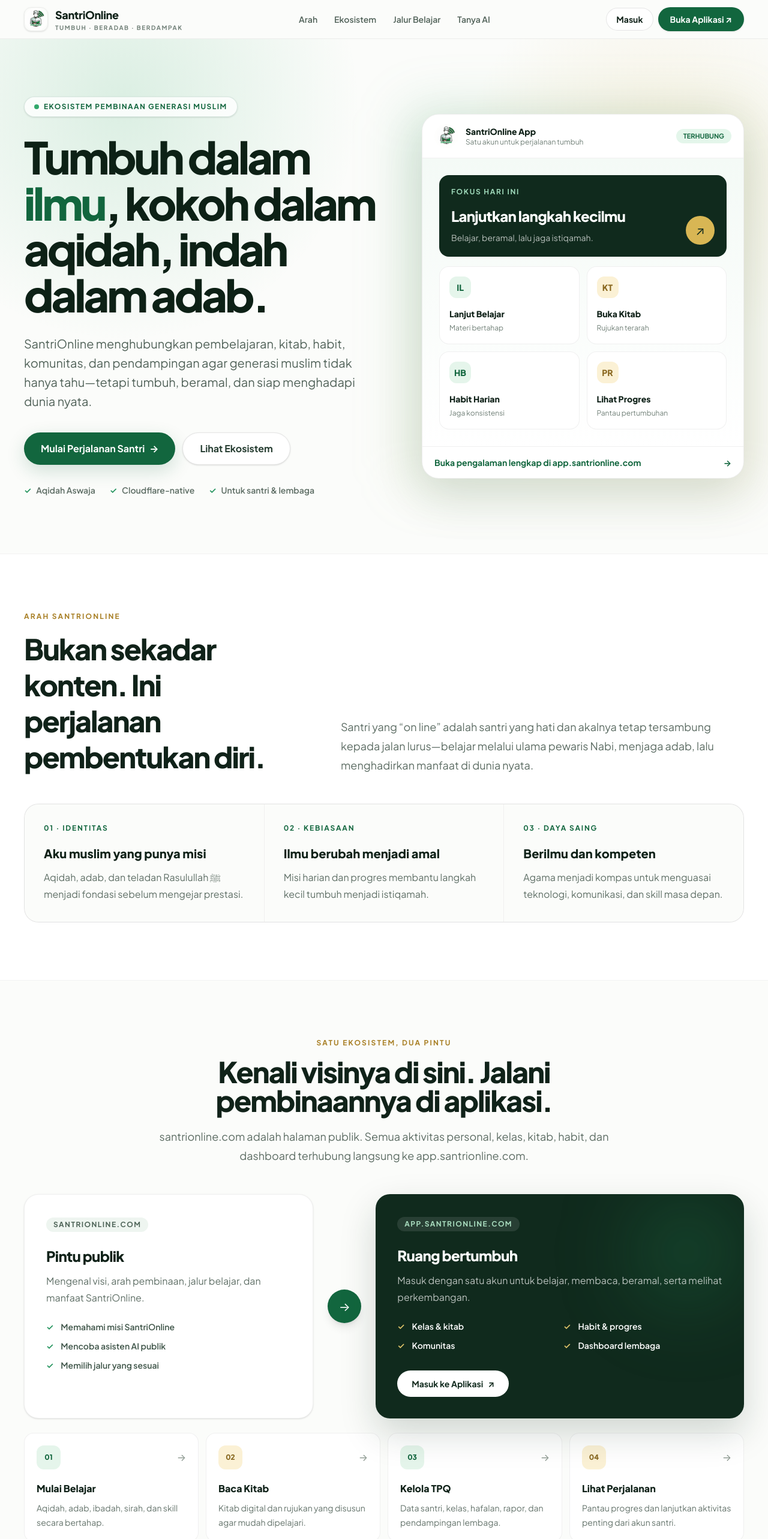
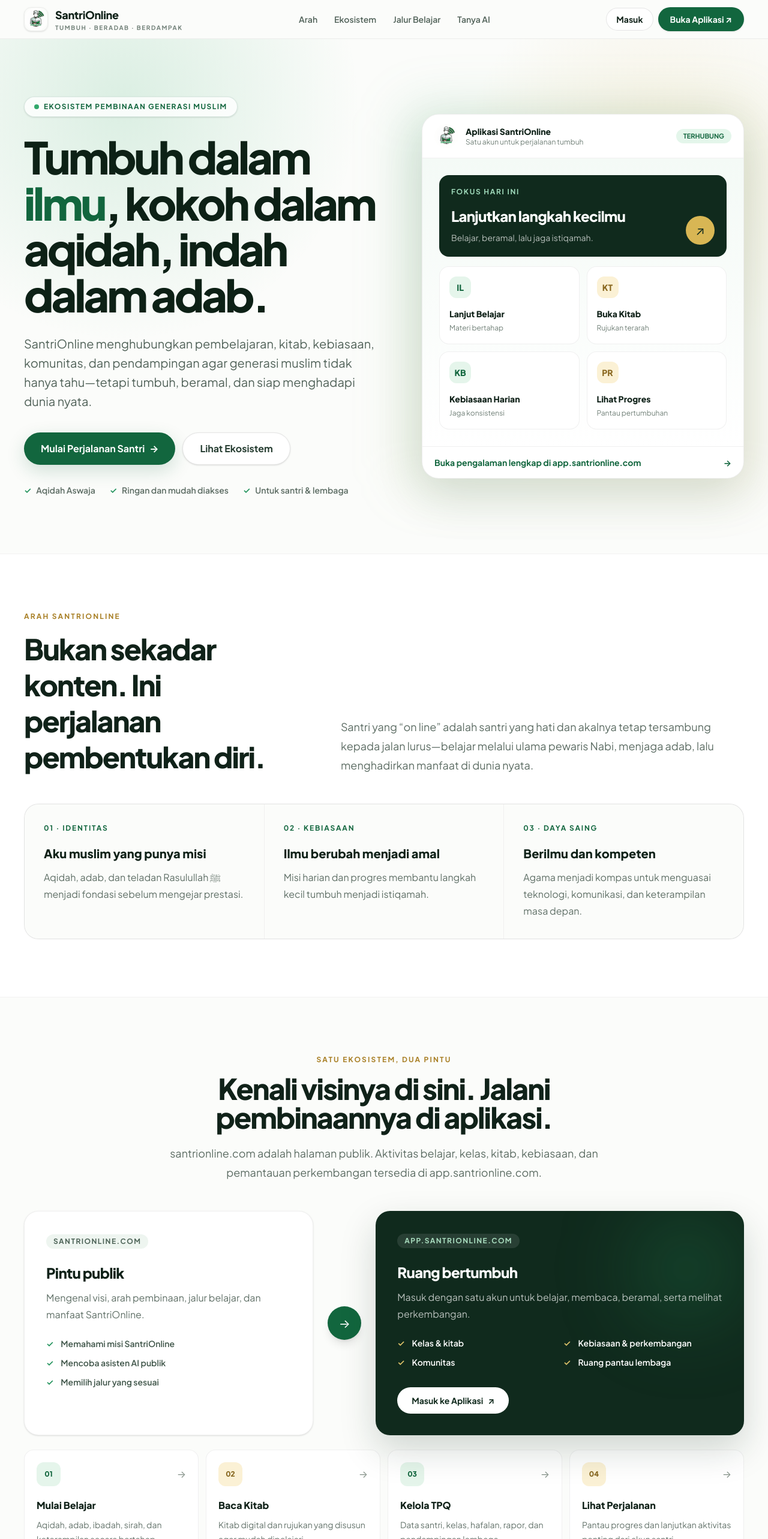
Before and after one commit to Santrionlinecom/web, a SvelteKit app: page / in a window 1280 px wide. Shown: the top 2566 px of the page at 60% size. Built offline with nearby package versions, Linux system fonts and the light colour scheme.

Commit message:
fix: simplify public-facing language

```diff
--- a/package.json
+++ b/package.json
@@ -10,6 +10,7 @@
 		"deploy:pages": "wrangler pages deploy .svelte-kit/cloudflare --project-name web",
 		"prepare": "svelte-kit sync || echo ''",
 		"check": "wrangler types --check && svelte-kit sync && svelte-check --tsconfig ./tsconfig.json",
+		"test": "node --test tests/*.test.mjs",
 		"check:watch": "svelte-kit sync && svelte-check --tsconfig ./tsconfig.json --watch",
 		"gen": "wrangler types"
 	},
--- a/src/routes/+page.svelte
+++ b/src/routes/+page.svelte
@@ -27,7 +27,7 @@
 	const appShortcuts = [
 		{
 			label: 'Mulai Belajar',
-			description: 'Aqidah, adab, ibadah, sirah, dan skill secara bertahap.',
+			description: 'Aqidah, adab, ibadah, sirah, dan keterampilan secara bertahap.',
 			href: `${appBaseUrl}/belajar`,
 			marker: '01',
 			accent: 'emerald'
@@ -72,8 +72,8 @@
 			marker: 'IL'
 		},
 		{
-			title: 'Skill dunia nyata',
-			description: 'Literasi digital, AI, komunikasi, menulis, dan problem solving untuk masa depan.',
+			title: 'Keterampilan dunia nyata',
+			description: 'Literasi digital, penggunaan AI secara bijak, komunikasi, menulis, dan pemecahan masalah.',
 			marker: 'SK'
 		},
 		{
@@ -82,8 +82,8 @@
 			marker: 'KO'
 		},
 		{
-			title: 'Habit yang terukur',
-			description: 'Misi, progres, streak, dan rapor pertumbuhan agar ilmu berubah menjadi amal.',
+			title: 'Kebiasaan yang terukur',
+			description: 'Misi, perkembangan, konsistensi, dan rapor pertumbuhan agar ilmu berubah menjadi amal.',
 			marker: 'HA'
 		}
 	];
@@ -101,7 +101,7 @@
 			name: 'Untuk Orang Tua & Mentor',
 			description: 'Mendampingi pertumbuhan ilmu, adab, hafalan, serta kebiasaan baik secara terarah.',
 			links: [
-				{ label: 'Masuk Dashboard', href: `${appBaseUrl}/dashboard` },
+				{ label: 'Pantau Perkembangan', href: `${appBaseUrl}/dashboard` },
 				{ label: 'Lihat Fitur', href: `${appBaseUrl}/fitur` }
 			]
 		},
@@ -162,15 +162,15 @@
 </script>
 
 <svelte:head>
-	<title>SantriOnline — Aqidah, Adab, Ilmu, dan Skill Generasi Muslim</title>
+	<title>SantriOnline — Aqidah, Adab, Ilmu, dan Keterampilan Generasi Muslim</title>
 	<meta
 		name="description"
-		content="SantriOnline adalah ekosistem pembinaan generasi muslim yang menghubungkan aqidah Aswaja, adab, amal, ilmu, skill, komunitas, dan habit dalam satu perjalanan belajar."
+		content="SantriOnline adalah ekosistem pembinaan generasi muslim yang menghubungkan aqidah Aswaja, adab, amal, ilmu, keterampilan, komunitas, dan kebiasaan dalam satu perjalanan belajar."
 	/>
 	<meta property="og:title" content="SantriOnline — Tumbuh dalam Ilmu, Adab, dan Amal" />
 	<meta
 		property="og:description"
-		content="Mulai perjalanan santri digital melalui kelas, kitab, habit, komunitas, dan pendampingan di app.santrionline.com."
+		content="Mulai perjalanan santri digital melalui kelas, kitab, kebiasaan, komunitas, dan pendampingan di app.santrionline.com."
 	/>
 	<link rel="canonical" href="https://santrionline.com/" />
 </svelte:head>
@@ -216,7 +216,7 @@
 				{/each}
 				<div class="mt-2 grid grid-cols-2 gap-2">
 					<a class="rounded-full border border-black/10 bg-white px-4 py-3 text-center text-sm font-bold" href={appLoginUrl}>Masuk</a>
-					<a class="rounded-full bg-[#12663e] px-4 py-3 text-center text-sm font-bold text-white" href={appBaseUrl}>Buka App ↗</a>
+					<a class="rounded-full bg-[#12663e] px-4 py-3 text-center text-sm font-bold text-white" href={appBaseUrl}>Buka Aplikasi ↗</a>
 				</div>
 			</nav>
 		{/if}
@@ -234,7 +234,7 @@
 					Tumbuh dalam <span class="text-[#12663e]">ilmu</span>, kokoh dalam aqidah, indah dalam adab.
 				</h1>
 				<p class="mt-7 max-w-2xl text-lg leading-8 text-[#52635a] sm:text-xl">
-					SantriOnline menghubungkan pembelajaran, kitab, habit, komunitas, dan pendampingan agar generasi muslim tidak hanya tahu—tetapi tumbuh, beramal, dan siap menghadapi dunia nyata.
+					SantriOnline menghubungkan pembelajaran, kitab, kebiasaan, komunitas, dan pendampingan agar generasi muslim tidak hanya tahu—tetapi tumbuh, beramal, dan siap menghadapi dunia nyata.
 				</p>
 
 				<div class="mt-9 flex flex-col gap-3 sm:flex-row">
@@ -248,7 +248,7 @@
 
 				<div class="mt-8 flex flex-wrap items-center gap-x-6 gap-y-3 text-sm font-semibold text-[#5d6d64]">
 					<span class="flex items-center gap-2"><span class="text-[#20925b]">✓</span> Aqidah Aswaja</span>
-					<span class="flex items-center gap-2"><span class="text-[#20925b]">✓</span> Cloudflare-native</span>
+					<span class="flex items-center gap-2"><span class="text-[#20925b]">✓</span> Ringan dan mudah diakses</span>
 					<span class="flex items-center gap-2"><span class="text-[#20925b]">✓</span> Untuk santri & lembaga</span>
 				</div>
 			</div>
@@ -260,7 +260,7 @@
 						<div class="flex items-center gap-3">
 							<img src={logo} alt="" class="size-10 rounded-xl object-cover" />
 							<div>
-								<p class="text-sm font-extrabold">SantriOnline App</p>
+								<p class="text-sm font-extrabold">Aplikasi SantriOnline</p>
 								<p class="text-xs text-[#718078]">Satu akun untuk perjalanan tumbuh</p>
 							</div>
 						</div>
@@ -291,8 +291,8 @@
 								<p class="mt-1 text-xs leading-5 text-[#718078]">Rujukan terarah</p>
 							</a>
 							<a class="rounded-2xl border border-black/[0.06] bg-white p-4 transition hover:-translate-y-0.5 hover:border-[#12663e]/30 hover:shadow-md" href={`${appBaseUrl}/beranda`}>
-								<span class="grid size-9 place-items-center rounded-xl bg-[#e5f5eb] text-sm font-black text-[#12663e]">HB</span>
-								<p class="mt-4 text-sm font-extrabold">Habit Harian</p>
+								<span class="grid size-9 place-items-center rounded-xl bg-[#e5f5eb] text-sm font-black text-[#12663e]">KB</span>
+								<p class="mt-4 text-sm font-extrabold">Kebiasaan Harian</p>
 								<p class="mt-1 text-xs leading-5 text-[#718078]">Jaga konsistensi</p>
 							</a>
 							<a class="rounded-2xl border border-black/[0.06] bg-white p-4 transition hover:-translate-y-0.5 hover:border-[#c29832]/30 hover:shadow-md" href={`${appBaseUrl}/dashboard`}>
@@ -338,7 +338,7 @@
 				<div class="bg-[#fbfcfa] p-7 sm:p-8">
 					<p class="text-xs font-bold uppercase tracking-[0.15em] text-[#12663e]">03 · Daya Saing</p>
 					<h3 class="mt-5 text-xl font-extrabold">Berilmu dan kompeten</h3>
-					<p class="mt-3 leading-7 text-[#607067]">Agama menjadi kompas untuk menguasai teknologi, komunikasi, dan skill masa depan.</p>
+					<p class="mt-3 leading-7 text-[#607067]">Agama menjadi kompas untuk menguasai teknologi, komunikasi, dan keterampilan masa depan.</p>
 				</div>
 			</div>
 		</div>
@@ -349,7 +349,7 @@
 			<div class="mx-auto max-w-3xl text-center">
 				<p class="text-xs font-bold uppercase tracking-[0.18em] text-[#a87f25]">Satu Ekosistem, Dua Pintu</p>
 				<h2 class="mt-4 text-3xl font-extrabold tracking-[-0.04em] sm:text-5xl">Kenali visinya di sini. Jalani pembinaannya di aplikasi.</h2>
-				<p class="mt-5 text-lg leading-8 text-[#5d6d64]">santrionline.com adalah halaman publik. Semua aktivitas personal, kelas, kitab, habit, dan dashboard terhubung langsung ke app.santrionline.com.</p>
+				<p class="mt-5 text-lg leading-8 text-[#5d6d64]">santrionline.com adalah halaman publik. Aktivitas belajar, kelas, kitab, kebiasaan, dan pemantauan perkembangan tersedia di app.santrionline.com.</p>
 			</div>
 
 			<div class="mt-12 grid gap-6 lg:grid-cols-[0.88fr_auto_1.12fr] lg:items-stretch">
@@ -375,9 +375,9 @@
 					<p class="relative mt-3 leading-7 text-white/70">Masuk dengan satu akun untuk belajar, membaca, beramal, serta melihat perkembangan.</p>
 					<ul class="relative mt-6 grid gap-3 text-sm font-semibold sm:grid-cols-2">
 						<li class="flex gap-3"><span class="text-[#e1c56a]">✓</span> Kelas & kitab</li>
-						<li class="flex gap-3"><span class="text-[#e1c56a]">✓</span> Habit & progres</li>
+						<li class="flex gap-3"><span class="text-[#e1c56a]">✓</span> Kebiasaan & perkembangan</li>
 						<li class="flex gap-3"><span class="text-[#e1c56a]">✓</span> Komunitas</li>
-						<li class="flex gap-3"><span class="text-[#e1c56a]">✓</span> Dashboard lembaga</li>
+						<li class="flex gap-3"><span class="text-[#e1c56a]">✓</span> Ruang pantau lembaga</li>
 					</ul>
 					<a class="relative mt-8 inline-flex items-center gap-2 rounded-full bg-white px-6 py-3 text-sm font-bold text-[#102a1d] transition hover:bg-[#e6f6ec]" href={appBaseUrl}>Masuk ke Aplikasi <span aria-hidden="true">↗</span></a>
 				</article>
@@ -404,7 +404,7 @@
 				<div class="lg:sticky lg:top-24">
 					<p class="text-xs font-bold uppercase tracking-[0.18em] text-[#a87f25]">Formula Pembinaan</p>
 					<h2 class="mt-4 text-3xl font-extrabold tracking-[-0.04em] sm:text-5xl">Dari keyakinan hingga kompetensi.</h2>
-					<p class="mt-5 text-lg leading-8 text-[#5d6d64]">Setiap bagian saling menguatkan. Skill tanpa adab kehilangan arah; ilmu tanpa amal kehilangan daya.</p>
+					<p class="mt-5 text-lg leading-8 text-[#5d6d64]">Setiap bagian saling menguatkan. Keterampilan tanpa adab kehilangan arah; ilmu tanpa amal kehilangan daya.</p>
 					<a class="mt-7 inline-flex items-center gap-2 rounded-full bg-[#12663e] px-6 py-3 text-sm font-bold text-white" href={`${appBaseUrl}/belajar`}>Jelajahi Jalur Belajar <span>→</span></a>
 				</div>
 
@@ -518,7 +518,7 @@
 	<div class="mx-auto grid max-w-7xl gap-8 md:grid-cols-[1fr_auto] md:items-end">
 		<div>
 			<a class="inline-flex items-center gap-3 font-extrabold text-[#102219]" href="/"><img src={logo} alt="Logo SantriOnline" class="size-10 rounded-xl object-cover" /> SantriOnline</a>
-			<p class="mt-4 max-w-lg text-sm leading-6">Mesin pembentuk identitas, adab, aqidah, amal, ilmu, dan skill generasi muslim.</p>
+			<p class="mt-4 max-w-lg text-sm leading-6">Mesin pembentuk identitas, adab, aqidah, amal, ilmu, dan keterampilan generasi muslim.</p>
 		</div>
 		<div class="md:text-right">
 			<nav class="flex flex-wrap gap-x-5 gap-y-3 text-sm font-semibold md:justify-end" aria-label="Navigasi footer">
@@ -526,7 +526,7 @@
 				<a class="hover:text-[#12663e]" href="#ekosistem">Ekosistem</a>
 				<a class="hover:text-[#12663e]" href={`${appBaseUrl}/blog`}>Artikel</a>
 				<a class="hover:text-[#12663e]" href={groupWaUrl}>Komunitas</a>
-				<a class="hover:text-[#12663e]" href={appBaseUrl}>Buka App ↗</a>
+				<a class="hover:text-[#12663e]" href={appBaseUrl}>Buka Aplikasi ↗</a>
 			</nav>
 			<p class="mt-4 text-xs">© 2026 SantriOnline · Pendem, Batu, Jawa Timur</p>
 		</div>
@@ -545,7 +545,7 @@
 	<div class="fixed inset-0 z-50 grid place-items-center bg-[#102a1d]/65 px-5 backdrop-blur-sm" role="presentation">
 		<div class="w-full max-w-md rounded-[28px] bg-white p-6 text-[#102219] shadow-2xl" role="dialog" aria-modal="true" aria-labelledby="upgrade-title">
 			<div class="flex items-start justify-between gap-4">
-				<div><p class="text-xs font-bold uppercase tracking-[0.14em] text-[#12663e]">SantriOnline App</p><h2 id="upgrade-title" class="mt-2 text-2xl font-extrabold tracking-[-0.03em]">Lanjutkan percakapan di aplikasi</h2></div>
+				<div><p class="text-xs font-bold uppercase tracking-[0.14em] text-[#12663e]">Aplikasi SantriOnline</p><h2 id="upgrade-title" class="mt-2 text-2xl font-extrabold tracking-[-0.03em]">Lanjutkan percakapan di aplikasi</h2></div>
 				<button type="button" class="grid size-9 place-items-center rounded-full border border-black/10 text-xl text-[#6a786f]" aria-label="Tutup modal" onclick={() => (showUpgradeModal = false)}>×</button>
 			</div>
 			<p class="mt-5 rounded-2xl bg-[#eef6f1] p-4 text-sm leading-6 text-[#40564a]">Kuota pertanyaan tamu sudah selesai. Buat akun untuk pengalaman belajar dan riwayat yang lebih lengkap.</p>
--- a/src/routes/api/chat/+server.ts
+++ b/src/routes/api/chat/+server.ts
@@ -92,7 +92,7 @@
 	const chatConfig = getChatConfig(platform);
 
 	if (!chatConfig.apiKey) {
-		return json({ message: 'Layanan AI belum dikonfigurasi.' }, { status: 500 });
+		return json({ message: 'Asisten sedang tidak tersedia. Silakan coba lagi nanti.' }, { status: 500 });
 	}
 
 	const currentCount = getCurrentCount(cookies.get(CHAT_LIMIT_COOKIE));
@@ -106,7 +106,7 @@
 	try {
 		body = await request.json();
 	} catch {
-		return json({ message: 'Format request tidak valid.' }, { status: 400 });
+		return json({ message: 'Pesan belum dapat diproses. Silakan periksa lalu kirim kembali.' }, { status: 400 });
 	}
 
 	const message = typeof (body as { message?: unknown }).message === 'string'
--- a/src/routes/invoice/[kode]/+page.server.ts
+++ b/src/routes/invoice/[kode]/+page.server.ts
@@ -28,7 +28,7 @@
 	const db = getRuntimeEnv(platform).DB;
 
 	if (!db) {
-		throw error(500, 'Binding D1 DB belum dikonfigurasi.');
+		throw error(500, 'Layanan tagihan sedang tidak tersedia. Silakan coba lagi nanti.');
 	}
 
 	const invoiceRow = await db
```
Also changed, not shown: src/routes/api/admin/invoice/+server.ts (+5 -5 lines), src/routes/invoice/[kode]/+page.svelte (+8 -8 lines), 1 other file (tests, documents, lock files or other folders).
